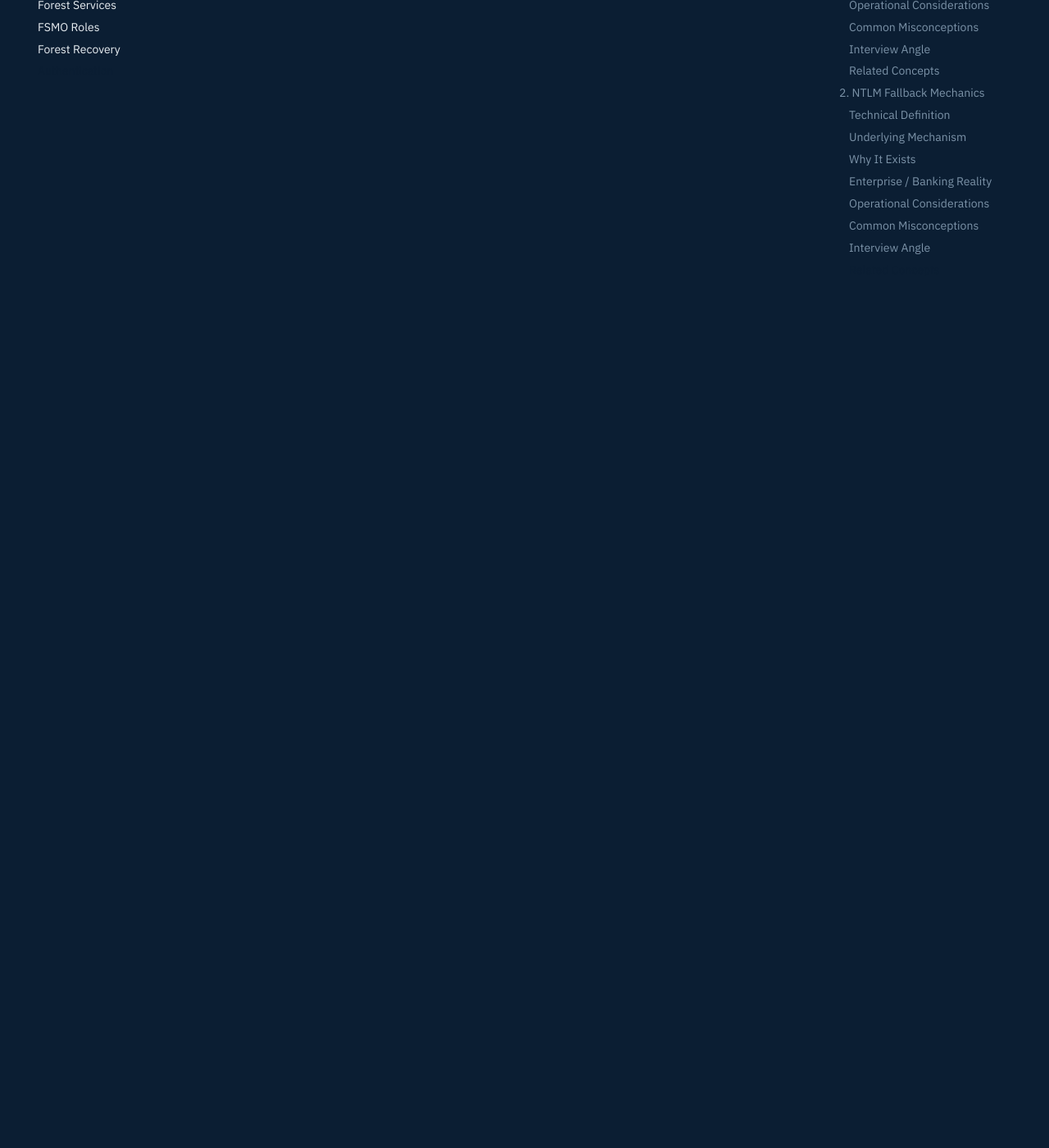
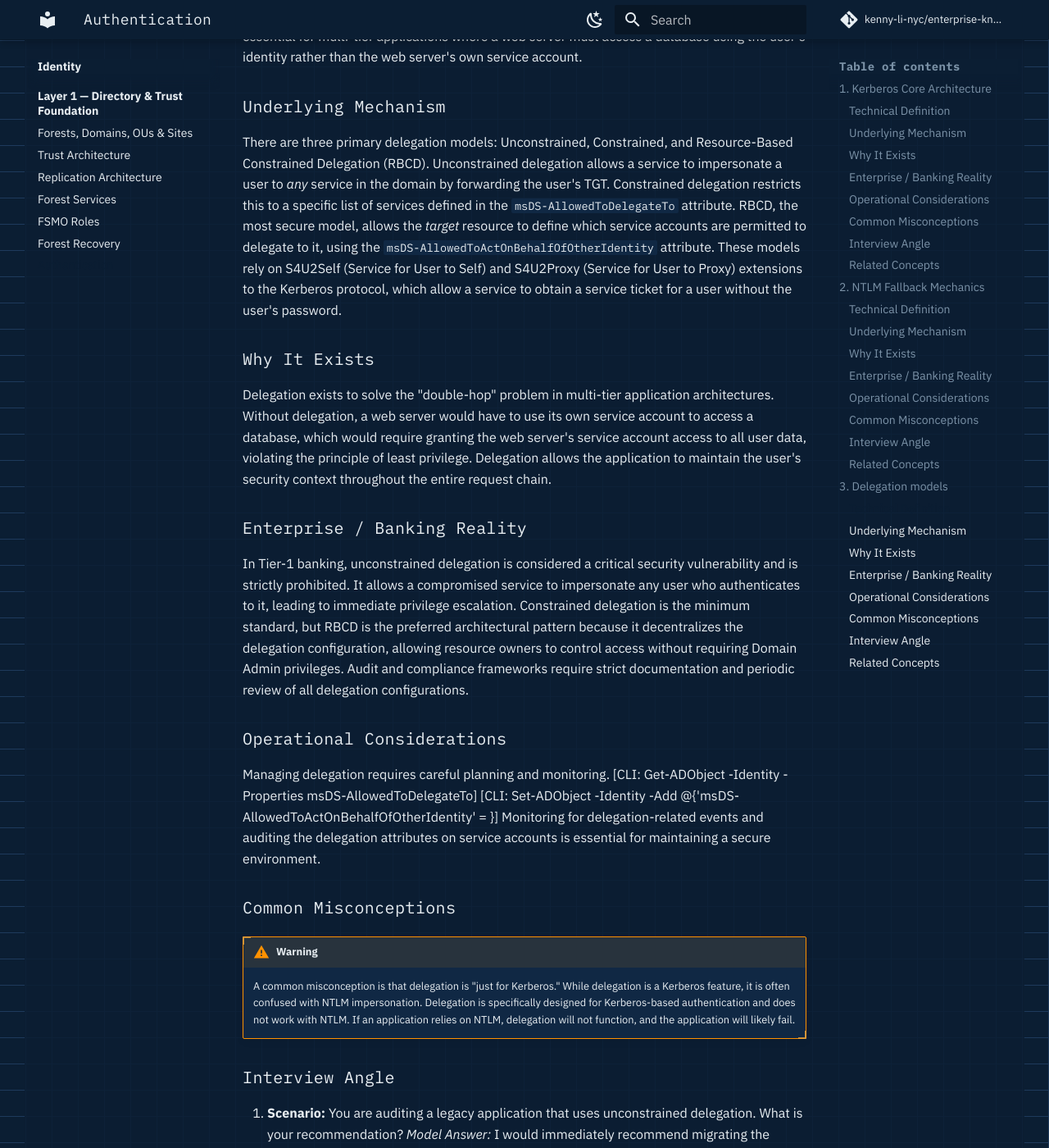
Before and after one commit to kenny-li-nyc/enterprise-knowledge-base, an MkDocs documentation site: the page built from docs/identity/layer1-directory-trust/authentication.md, in a window 1280 px wide and 1400 px high, scrolled down 4462 px. Shown: the whole window at 82% size. Built offline with MkDocs 1.6.1 and Material for MkDocs 9.7.7, drawn with Linux system fonts in a browser that asks for light colours; comment, search, counter and statistics services are not loaded; some of the changed text lies outside the part shown.

Commit message:
docs: add delegation models section to authentication documentation
Co-authored-by: aider (gemini/gemini-3.1-flash-lite) <aider@aider.chat>

```diff
--- a/docs/identity/layer1-directory-trust/authentication.md
+++ b/docs/identity/layer1-directory-trust/authentication.md
@@ -72,3 +72,39 @@ Monitoring for NTLM authentication events is critical for identifying legacy app
 ### Related Concepts
 *   [Kerberos Core Architecture (Section 1.7)] - For understanding the preferred authentication protocol.
 *   [Trust Architecture (Section 1.2)] - For understanding how NTLM authentication behaves across trust boundaries.
+
+## 3. Delegation models
+
+### Technical Definition
+Delegation is an Active Directory feature that allows a service (the "front-end") to impersonate a user to access resources on another service (the "back-end") on that user's behalf. This is essential for multi-tier applications where a web server must access a database using the user's identity rather than the web server's own service account.
+
+### Underlying Mechanism
+There are three primary delegation models: Unconstrained, Constrained, and Resource-Based Constrained Delegation (RBCD). Unconstrained delegation allows a service to impersonate a user to *any* service in the domain by forwarding the user's TGT. Constrained delegation restricts this to a specific list of services defined in the `msDS-AllowedToDelegateTo` attribute. RBCD, the most secure model, allows the *target* resource to define which service accounts are permitted to delegate to it, using the `msDS-AllowedToActOnBehalfOfOtherIdentity` attribute. These models rely on S4U2Self (Service for User to Self) and S4U2Proxy (Service for User to Proxy) extensions to the Kerberos protocol, which allow a service to obtain a service ticket for a user without the user's password.
+
+### Why It Exists
+Delegation exists to solve the "double-hop" problem in multi-tier application architectures. Without delegation, a web server would have to use its own service account to access a database, which would require granting the web server's service account access to all user data, violating the principle of least privilege. Delegation allows the application to maintain the user's security context throughout the entire request chain.
+
+### Enterprise / Banking Reality
+In Tier-1 banking, unconstrained delegation is considered a critical security vulnerability and is strictly prohibited. It allows a compromised service to impersonate any user who authenticates to it, leading to immediate privilege escalation. Constrained delegation is the minimum standard, but RBCD is the preferred architectural pattern because it decentralizes the delegation configuration, allowing resource owners to control access without requiring Domain Admin privileges. Audit and compliance frameworks require strict documentation and periodic review of all delegation configurations.
+
+### Operational Considerations
+Managing delegation requires careful planning and monitoring.
+[CLI: Get-ADObject -Identity <ServiceAccount> -Properties msDS-AllowedToDelegateTo]
+[CLI: Set-ADObject -Identity <TargetResource> -Add @{'msDS-AllowedToActOnBehalfOfOtherIdentity' = <ServiceAccountSID>}]
+Monitoring for delegation-related events and auditing the delegation attributes on service accounts is essential for maintaining a secure environment.
+
+### Common Misconceptions
+!!! warning
+    A common misconception is that delegation is "just for Kerberos." While delegation is a Kerberos feature, it is often confused with NTLM impersonation. Delegation is specifically designed for Kerberos-based authentication and does not work with NTLM. If an application relies on NTLM, delegation will not function, and the application will likely fail.
+
+### Interview Angle
+1. **Scenario:** You are auditing a legacy application that uses unconstrained delegation. What is your recommendation?
+   *Model Answer:* I would immediately recommend migrating the application to Resource-Based Constrained Delegation (RBCD). Unconstrained delegation is a major security risk, and RBCD provides the same functionality with significantly improved security by restricting the scope of delegation to specific resources.
+2. **Scenario:** How does RBCD differ from traditional constrained delegation?
+   *Model Answer:* Traditional constrained delegation is configured on the *delegating* service account, requiring Domain Admin privileges to modify. RBCD is configured on the *target* resource, allowing the resource owner to define which service accounts can delegate to it, which is more secure and easier to manage.
+3. **Scenario:** What are the security risks of S4U2Self and S4U2Proxy?
+   *Model Answer:* While these extensions are necessary for delegation, they can be abused if not properly configured. If a service account is granted excessive delegation rights, an attacker who compromises that account can impersonate users to access sensitive resources. This is why strict adherence to the principle of least privilege is critical when configuring delegation.
+
+### Related Concepts
+*   [Kerberos Core Architecture (Section 1.7)] - For understanding the underlying Kerberos protocol.
+*   [Trust Architecture (Section 1.2)] - For understanding how delegation behaves across trust boundaries.
```
